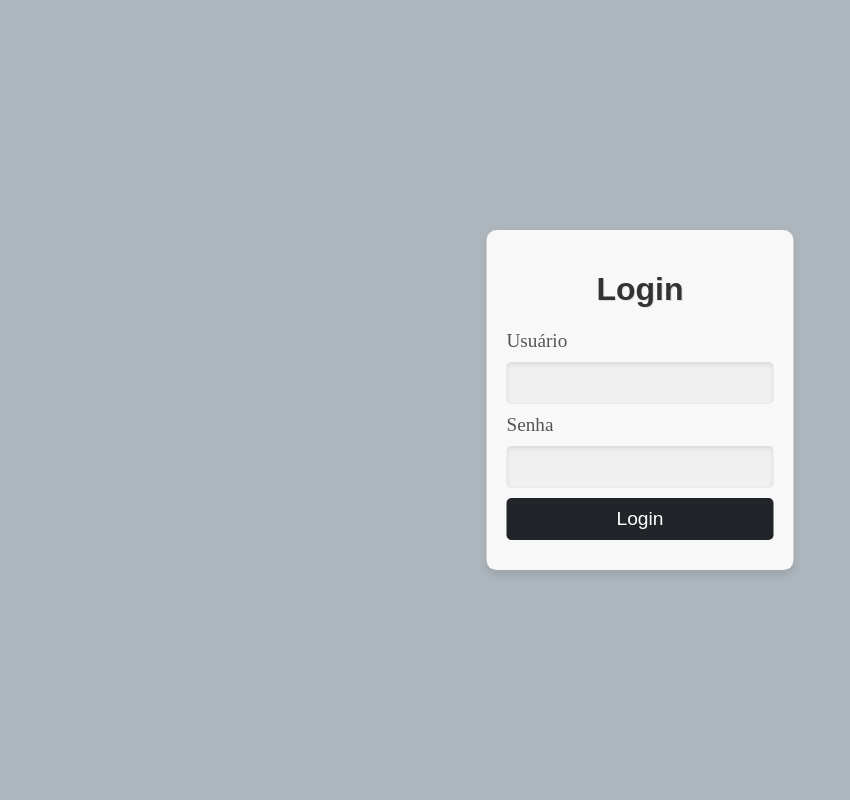
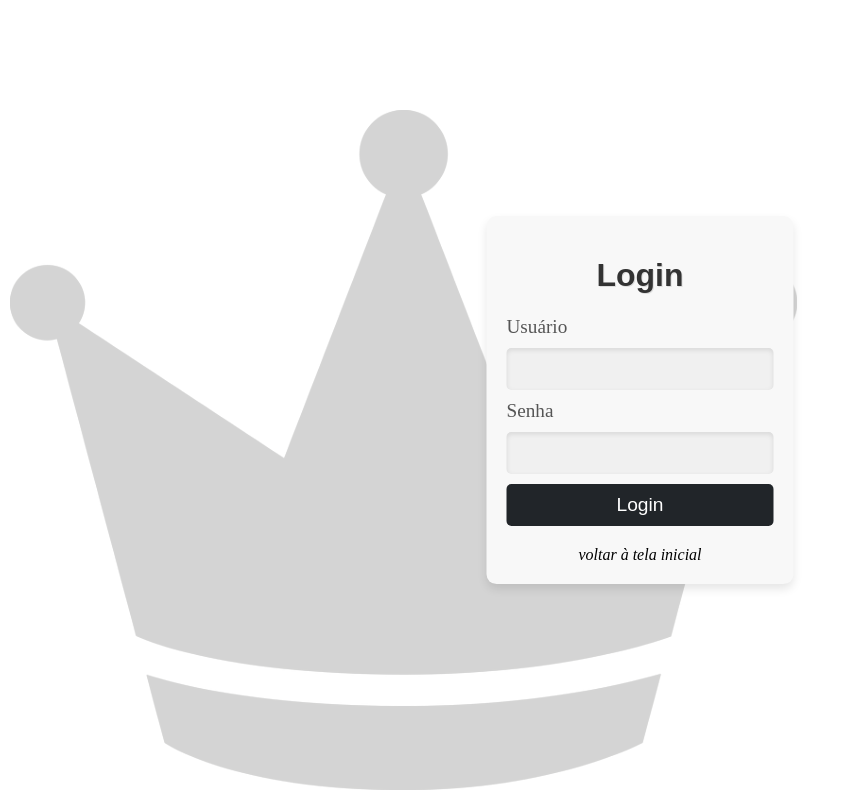
Before and after one commit to zambiazzi/projeto-integrador-senac, a PHP site: page /tela_login.php in a window 1280 px wide. Shown: the whole page, without its empty margins (0-850 px from the left). Run offline with PHP 8.4, Linux system fonts and the light colour scheme.

Commit message:
Atualização da tela de login

```diff
--- a/css/style_login.css
+++ b/css/style_login.css
@@ -1,6 +1,32 @@
 body {
-  background-color: #adb5bd;
+  background-color: #ffffff;
+  margin: 0;
 }
+
+.coroa-image {
+  background-image: url('imgs/coroa.png');
+  background-size: contain;
+  background-repeat: no-repeat;
+  position: fixed;
+  bottom: 10px;
+  left: 10px;
+  max-width: 100%;
+  height: 85vh;
+  opacity: 0.2;
+  pointer-events: none;
+}
+
+.botaoTelaInicial {
+  display: block;
+  text-decoration: none;
+  color: black;
+  cursor: pointer;
+  font-style: italic;
+  text-align: center;
+  margin-top: 20px;
+  transition: color 0.3s ease;
+}
+
 
 .login-card {
   background-color: #f8f8f8;
--- a/index.php
+++ b/index.php
@@ -10,7 +10,7 @@
 
 <body>
     <header>
-        <a href="tela_inicial.php">Home</a>
+        <a href=""><img src="imgs/logo.png" class="logoTelaInicial"></a>
         <nav class="filtros">
             <a href="TelaPoliticas.php">Política</a>
             <a href="TelaEsportes.php">Esportes</a>
@@ -18,7 +18,7 @@
             <a href="TelaTempo.php">Tempo</a>
         </nav>
         <div class="login">
-            <a href="login.php">Login</a>
+            <a href="tela_login.php">Login</a>
         </div>
     </header>
     <?php
--- a/tela_login.php
+++ b/tela_login.php
@@ -1,17 +1,20 @@
 <!DOCTYPE html>
 <html lang="pt-BR">
+
 <head>
   <meta charset="UTF-8">
   <meta name="viewport" content="width=device-width, initial-scale=1.0">
-  <link rel="stylesheet" type="text/css" href="css/style_login.css" media="screen"/>
+  <link rel="stylesheet" type="text/css" href="css/style_login.css" media="screen" />
   <title>Página de Login</title>
 </head>
+
 <body>
-<div class="login-card">
-  <div class="card-header">
-    <h1>Login</h1>
-  </div>
-  <div class="card-body">
+  <img src="imgs/coroa.png" class="coroa-image">
+  <div class="login-card">
+    <div class="card-header">
+      <h1>Login</h1>
+    </div>
+    <div class="card-body">
       <form action="login.php" method="POST">
         <div class="form-group">
           <label for="username">Usuário</label>
@@ -25,7 +28,9 @@
           <button type="submit" class="login-button">Login</button>
         </div>
       </form>
+      <a href="index.php" class="botaoTelaInicial">voltar à tela inicial</a>
     </div>
   </div>
 </body>
+
 </html>
```
Also changed, not shown: css/style_tela_inicial.css (added), imgs/coroa.png (added), imgs/logo.png (added).
